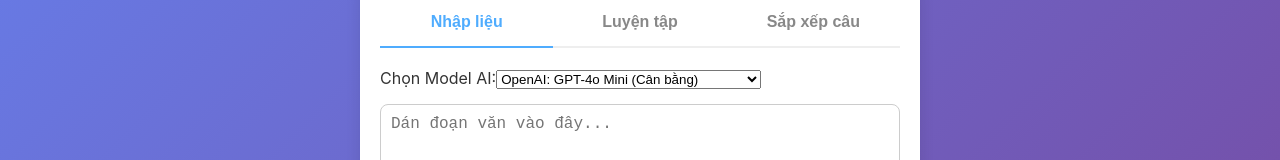
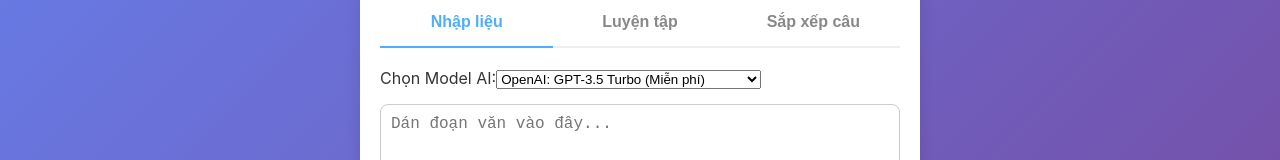
Before and after one commit to harrydoan/opic_ai_practice, a React (Create React App) app: page / in a window 1280 px wide. Shown: the part 187-347 px from the top of the page. Built offline with nearby package versions, Linux system fonts and the light colour scheme.

Commit message:
Cập nhật logic Tab Sắp xếp và Luyện tập

```diff
--- a/src/components/InputTab/InputTab.js
+++ b/src/components/InputTab/InputTab.js
@@ -75,6 +75,12 @@ Only output the question and the answer. Do not include any introductions, label
     { id: 'openchat/openchat-3.5-0106', name: 'OpenChat: OpenChat 3.5 (Miễn phí)' },
     { id: 'nous-hermes-2-vision', name: 'Nous Hermes 2 Vision (Miễn phí)' },
     { id: 'mistral/mistral-small', name: 'Mistral: Mistral Small (Miễn phí)' },
+    { id: 'google/gemini-flash-1.5', name: 'Google: Gemini Flash 1.5 (Miễn phí)' },
+    { id: 'google/gemini-flash-2', name: 'Google: Gemini Flash 2 (Miễn phí)' },
+    { id: 'xai/grok-1', name: 'Grok 1 (Miễn phí)' },
+    { id: 'xai/grok-1.5', name: 'Grok 1.5 (Miễn phí)' },
+    { id: 'xai/grok-1.5v', name: 'Grok 1.5V (Miễn phí)' },
+    { id: 'xai/grok-4', name: 'Grok 4 (Miễn phí)' },
     // Các model trả phí phổ biến
     { id: 'openai/gpt-4o-mini', name: 'OpenAI: GPT-4o Mini (Cân bằng)' },
     { id: 'google/gemini-flash-1.5', name: 'Google: Gemini 1.5 Flash (Nhanh)' },
--- a/src/context/AppContext.js
+++ b/src/context/AppContext.js
@@ -5,7 +5,8 @@ export const AppContext = createContext();
 export const AppProvider = ({ children }) => {
   const [activeTab, setActiveTab] = useState('Nhập liệu');
   const [sentenceData, setSentenceData] = useState([]);
-  const [selectedModel, setSelectedModel] = useState('openai/gpt-4o-mini');
+  // Đặt mặc định là model miễn phí nhiều token nhất: gpt-3.5-turbo
+  const [selectedModel, setSelectedModel] = useState('gpt-3.5-turbo');
   const [opicText, setOpicText] = useState('');
 
   // STATE MỚI: Lưu lại thứ tự đúng do người dùng sắp xếp
```
